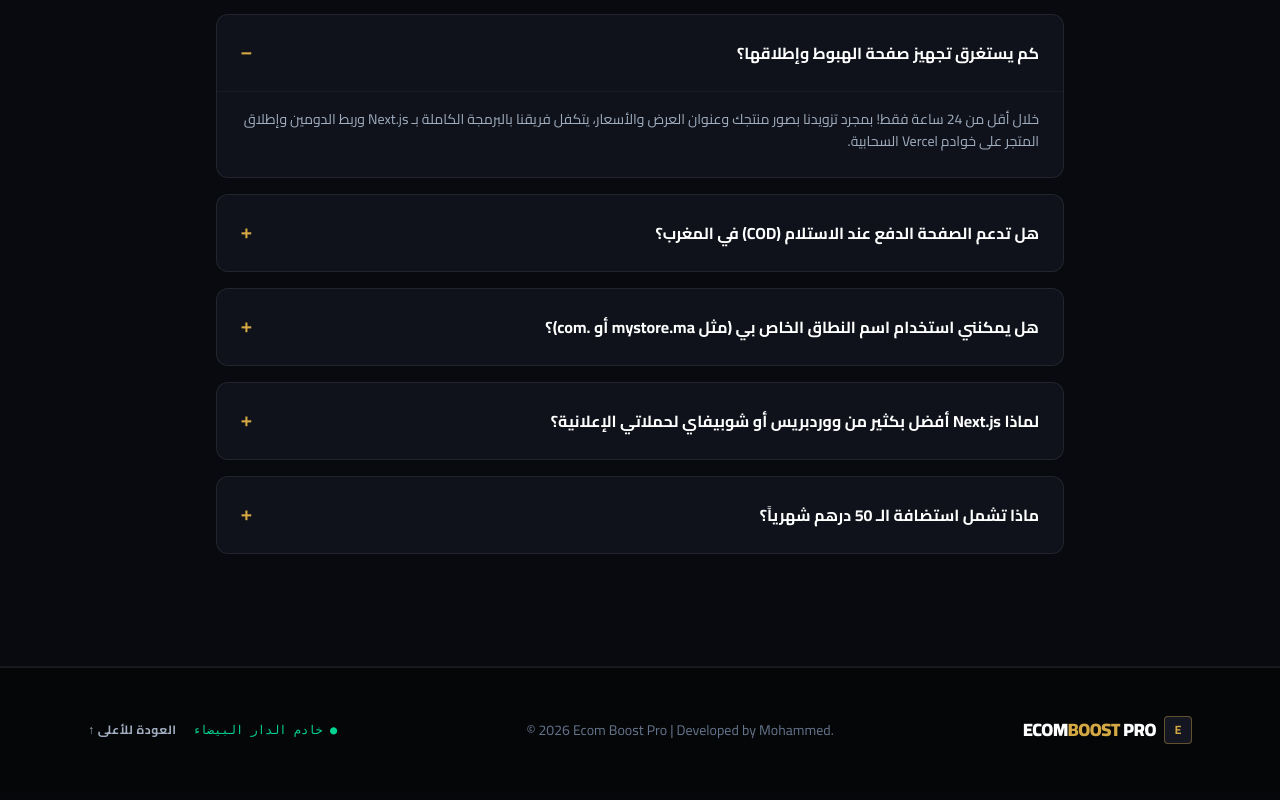
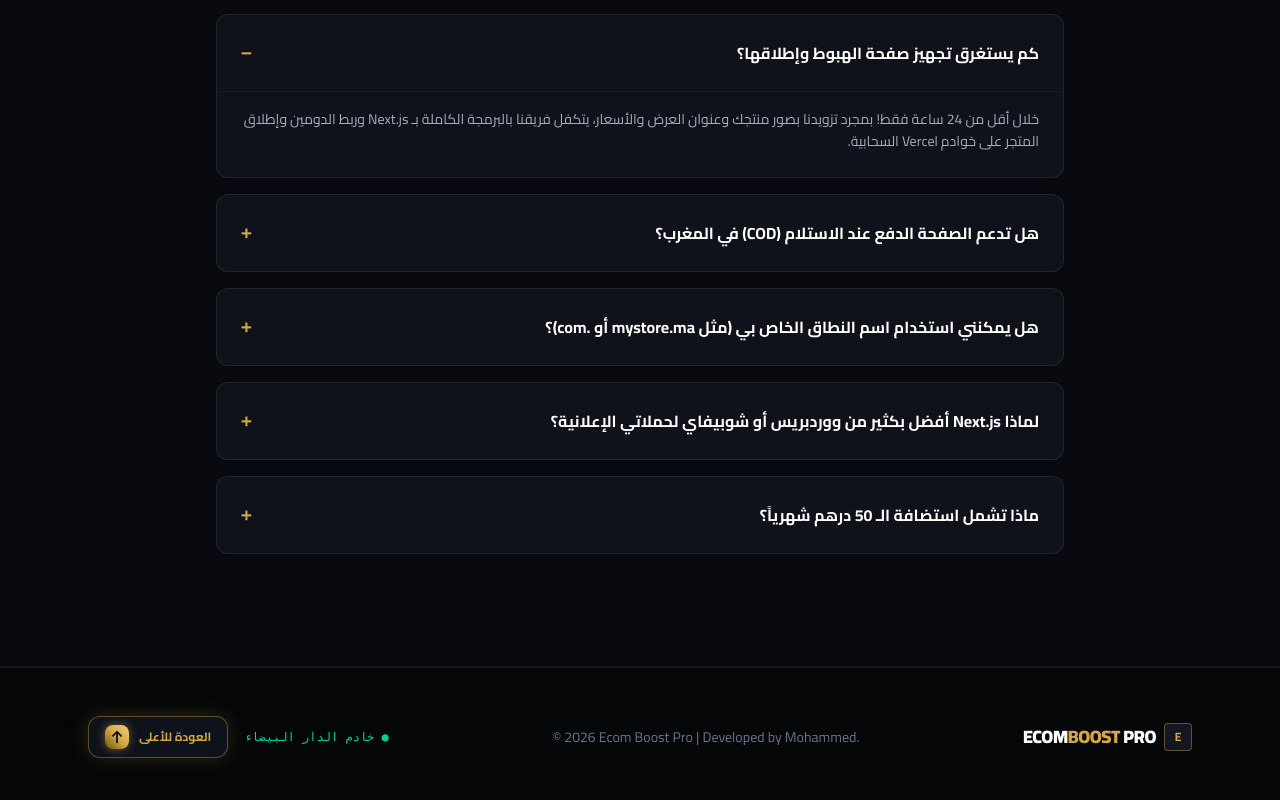
Before and after one commit to adamlmnawer914-create/ecom-boost-pro, a Next.js app: page / in a window 1280 px wide. Shown: the part 7565-8365 px from the top of the page. Built offline with nearby package versions, Linux system fonts and the light colour scheme.

Commit message:
feat: style footer back to top button with distinctive gold icon badge and glow

```diff
--- a/app/components.js
+++ b/app/components.js
@@ -1166,12 +1166,19 @@ export function Footer() {
 
         {/* Back to top */}
         <div className="flex items-center gap-4">
-          <span className="text-xs text-emerald-400 font-mono">● خادم الدار البيضاء</span>
+          <span className="text-xs text-emerald-400 font-mono hidden sm:inline">● خادم الدار البيضاء</span>
           <a
             href="#hero"
-            className="text-xs font-bold text-text-secondary hover:text-gold uppercase tracking-wider transition-colors"
+            title="العودة للأعلى"
+            aria-label="العودة للأعلى"
+            className="group inline-flex items-center gap-2.5 px-4 py-2 rounded-xl bg-[#0e121b] hover:bg-[#141926] border border-gold/40 hover:border-gold text-xs font-bold text-gold hover:text-gold-bright shadow-[0_0_20px_rgba(212,168,67,0.2)] hover:shadow-[0_0_30px_rgba(212,168,67,0.45)] transition-all duration-300 hover:scale-105 cursor-pointer"
           >
-            العودة للأعلى ↑
+            <span>العودة للأعلى</span>
+            <div className="w-6 h-6 rounded-lg bg-gradient-to-tr from-gold-dark via-gold to-gold-bright flex items-center justify-center text-black shadow-[0_0_10px_rgba(212,168,67,0.5)] group-hover:-translate-y-0.5 transition-transform duration-300">
+              <svg className="w-3.5 h-3.5" fill="none" viewBox="0 0 24 24" stroke="currentColor" strokeWidth={3}>
+                <path strokeLinecap="round" strokeLinejoin="round" d="M5 10l7-7m0 0l7 7m-7-7v18" />
+              </svg>
+            </div>
           </a>
         </div>
 
```
